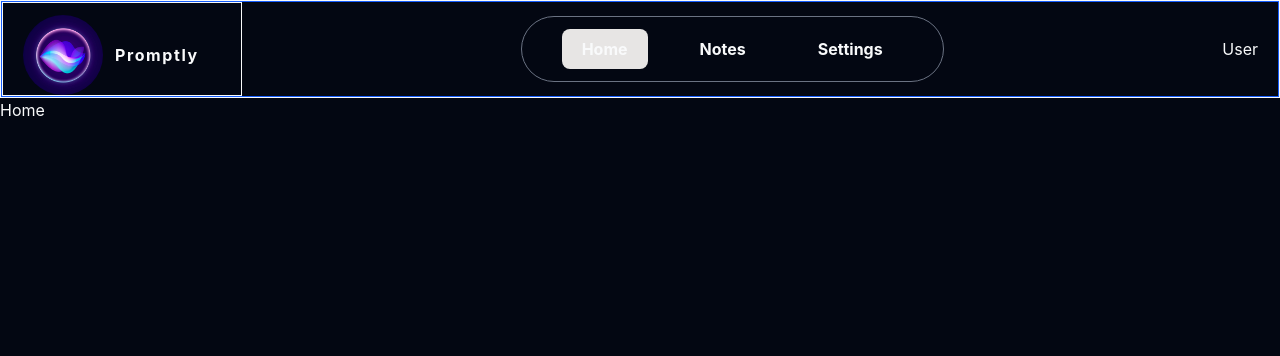
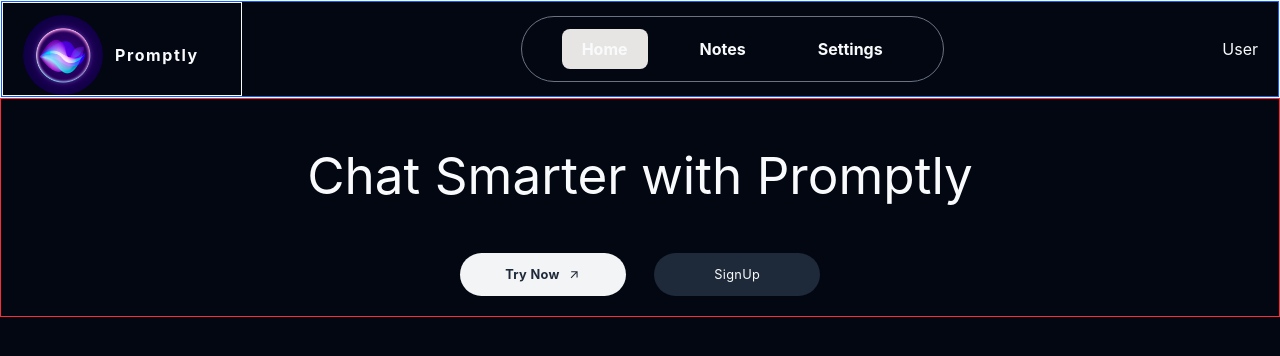
Before and after one commit to ShehnazAmeer/promptly, a React (Vite) app: page / in a window 1280 px wide. Shown: the top 356 px of the page. Built offline with nearby package versions, Linux system fonts and the light colour scheme.

Commit message:
added data into url and 2 more component

```diff
--- a/src/App.jsx
+++ b/src/App.jsx
@@ -7,14 +7,16 @@
 import Login from "./pages/Login";
 import Signup from "./pages/Signup";
 import PageNotFound from "./pages/PageNotFount";
-import PromptlyChat from "./pages/Chat";
+import Promptly from "./pages/Promptly";
+import ChatPrt from "./ui/ChatPrt";
 
 const router = createBrowserRouter([
     {
         element: <Applayout />,
         error: <Error />,
         children: [
-            {path:'/promptlyChat', element: <PromptlyChat/> },
+            { path: '/promptly', element: <Promptly /> },
+            {path:'/chatprt',element: <ChatPrt/>},
             { path: '/notes', element: <Notes /> },
             {path:'/settings',element: <Settings/>},
         ],
--- a/src/pages/Chat.jsx
+++ /dev/null
@@ -1,7 +0,0 @@
-export default function PromptlyChat() {
-    return (
-        <div>
-            ChatBox
-        </div>
-    )
-}
--- a/src/pages/Home.jsx
+++ b/src/pages/Home.jsx
@@ -1,10 +1,30 @@
+import { useNavigate } from "react-router-dom";
+import Button from "../ui/Button";
 import Header from "../ui/Header";
+import { MdArrowOutward } from "react-icons/md";
 
 export default function Home() {
+    const navigate = useNavigate();
     return (
-        <div>
-            <Header/>
-            Home
-        </div>
+        <>
+            <Header />
+            <section className="border border-red-500">
+                <h1 className="text-center text-[clamp(1rem,4vw,6rem)] py-[clamp(0.5rem,3vw,3rem)]">
+                    Chat Smarter with Promptly
+                </h1>
+                <div className="text-center space-x-7 flex justify-center mb-5">
+                    <Button
+                        category='secondary'
+                        styles='w-[clamp(7rem,13vw,12rem)] text-[clamp(0.7rem,1vw,2rem)] flex items-center gap-2 justify-center'
+                        onClick={()=>navigate('/promptly')}
+
+                    >
+                        Try Now
+                        <MdArrowOutward />
+                    </Button>
+                    <Button category='basic' styles='w-[clamp(7rem,13vw,12rem)] text-[clamp(0.7rem,1vw,2rem)] bg-gray-800 hover:bg-gray-700 rounded-full focus:ring-3 focus:ring-gray-500' >SignUp</Button>
+                </div>
+            </section>
+        </>
     )
 }
--- a/src/pages/Notes.jsx
+++ b/src/pages/Notes.jsx
@@ -1,7 +1,7 @@
 export default function Notes() {
     return (
         <div>
-
+            notes
         </div>
     )
 }
--- /dev/null
+++ b/src/pages/Promptly.jsx
@@ -0,0 +1,24 @@
+import { useNavigate, useSearchParams } from "react-router-dom"
+import Button from "../ui/Button";
+import { useState } from "react";
+
+export default function Promptly() {
+    const [searchParams, setSearchParams] = useSearchParams();
+    const [userInput,setUserInput] = useState();
+
+    const navigate = useNavigate();
+
+    return (
+        <section className=" border border-gray-50 flex flex-col justify-center items-center h-screen">
+            <h3 className="my-5 text-[clamp(1rem,4vw,6rem)] font-bold">What can I help with?</h3>
+
+            <textarea
+                className="w-[clamp(6rem,65vw,90rem)] bg-gray-800 rounded-lg h-30 p-4"
+                value={userInput}
+                onChange={e=>setUserInput(e.target.value)}
+            ></textarea>
+
+            <Button onClick={()=>navigate(`/chatprt?promptlycom_refered=true&prompt=${userInput}`)} category='basic' styles='rounded-full bg-gray-800 w-10 my-5 py-2' > &rarr; </Button>
+        </section>
+    )
+}
--- a/src/ui/Button.jsx
+++ b/src/ui/Button.jsx
@@ -1,7 +1,10 @@
-export default function Button({ category, onClick, disabled, children,styles }) {
-    const base='cursor-pointer'
+export default function Button({ category, onClick, disabled, children, styles }) {
+
+    const base='cursor-pointer focus:outline-none focus:ring focus:ring-offset-2 tracking-wide'
     const style = {
-        primary:base,
+        primary: base,
+        secondary: `${base} bg-gray-100 text-gray-800 font-bold px-4 py-3 rounded-full`,
+        basic:`${base}`
     }
     return (
         <button className={`${style[category]} ${styles}`} onClick={onClick} disabled={disabled} > {children} </button>
--- /dev/null
+++ b/src/ui/ChatPrt.jsx
@@ -0,0 +1,7 @@
+export default function ChatPrt() {
+    return (
+        <div>
+            Chat
+        </div>
+    )
+}
--- a/src/ui/Menubar.jsx
+++ b/src/ui/Menubar.jsx
@@ -7,7 +7,7 @@
         <Menus>
             <Menus.Menu>
                 <Menus.ToggleButton id='header-menu'>
-                    <HiOutlineMenu/>
+                    <HiOutlineMenu className='w-5 h-5 '/>
                 </Menus.ToggleButton >
                 <Menus.List id={'header-menu'} >
                     <Menus.ListButton>
--- a/src/ui/Menus.jsx
+++ b/src/ui/Menus.jsx
@@ -1,4 +1,4 @@
-import { createContext, useContext,useState } from "react";
+import { createContext, useContext,useEffect,useState } from "react";
 import Button from "./Button";
 import { useOutsideClick } from "../hooks/useOutsideClick";
 import { createPortal } from "react-dom";
@@ -8,6 +8,8 @@
 export default function Menus({children}) {
     const [openId, setOpenId] = useState('');
     const [toggleBtnPosition, setToggleButtonPosition] = useState(null);
+
+
     function close() {
         setOpenId("")
      }
@@ -40,6 +42,21 @@
 
     const ref = useOutsideClick(close, false);
 
+    useEffect(function () {
+        const media = window.matchMedia("(min-width:768px)");
+        function handleChange(e) {
+            if (e.matches) {
+                close();
+            }
+        };
+        media.addEventListener("change", handleChange);
+
+        return function () {
+            media.removeEventListener("change", handleChange);
+        };
+
+    }, [close])
+
     if (openId !== id) return null;
 
     return (
@@ -47,7 +64,7 @@
             <ul
                 className="w-50 fixed top-20 bg-gray-800 rounded-lg right-30 left-120 "
                 ref={ref}
-                style={{ right: toggleBtnPosition.x, top: toggleBtnPosition.y+20 }}
+                style={{ left: toggleBtnPosition.x+90, top: toggleBtnPosition.y+20 }}
             >
              {children}
             </ul>,document.body
@@ -62,12 +79,12 @@
         close();
     }
     return(
-        <li className="w-45 py-5 pl-4 ">
+        <li className="w-45 py-5 pl-4 text-[clamp(1rem,1vw,3rem)] ">
             <Button category='primary' styles='w-1/1 flex' onClick={handleClick} > {children} </Button>
         </li>
     )
 }
-function ToggleButton({ children, id }) {
+function ToggleButton({ children, id}) {
     const { close, open, setToggleButtonPosition, openId } = useContext(menusContext);
 
     function handleClick(e) {
@@ -76,9 +93,10 @@
         const rect = e.target.closest('button').getBoundingClientRect();
 
         setToggleButtonPosition({
-            x: window.innerWidth - rect.width + 50,
-            y: rect.y + rect.height - 50,
+            x:  rect.right- 310,
+            y: rect.bottom,
         });
+        open
 
         openId === '' || openId !== id ? open(id) : close();
     }
```
Also changed, not shown: src/ui/Applayout.jsx (line endings or trailing spaces).
